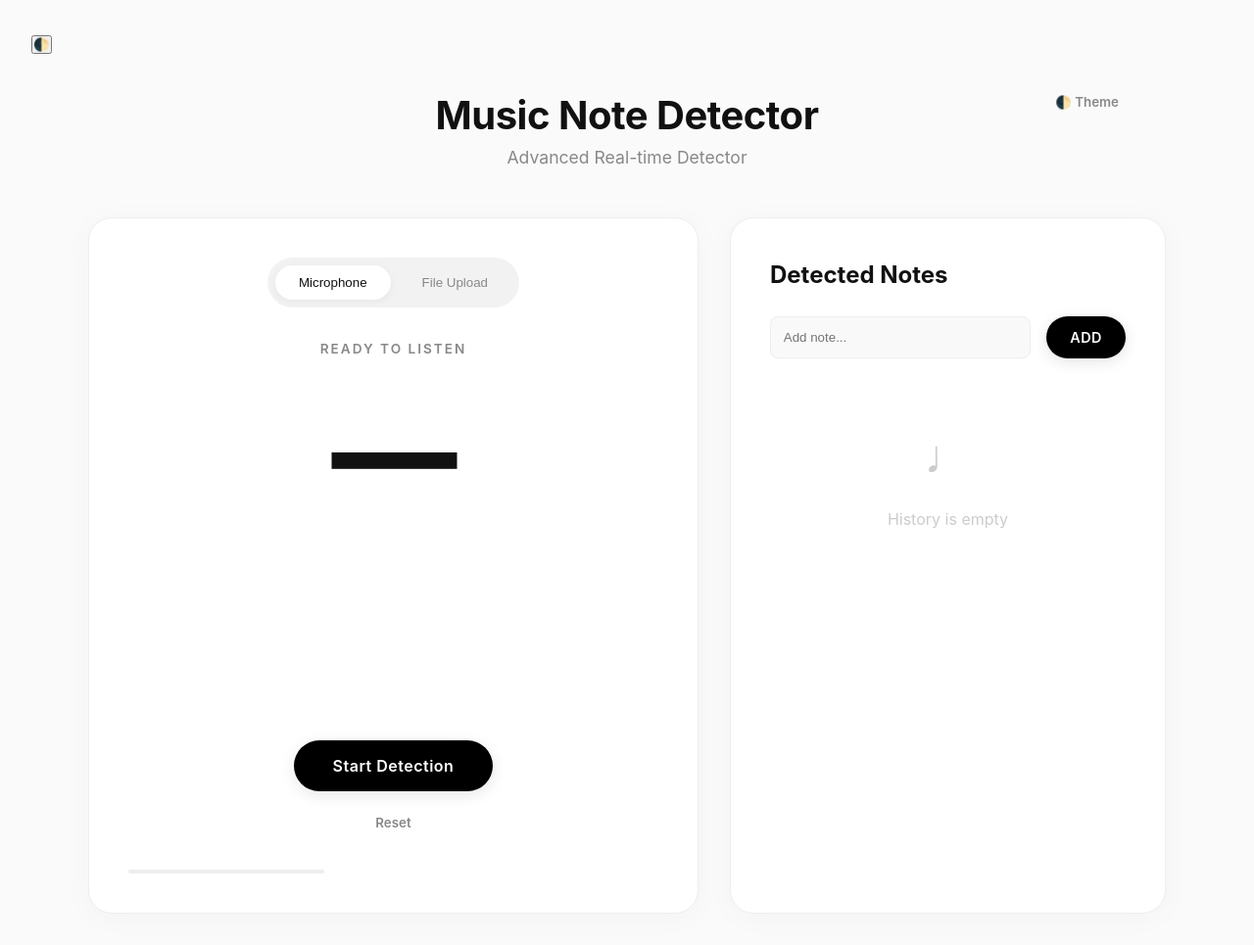
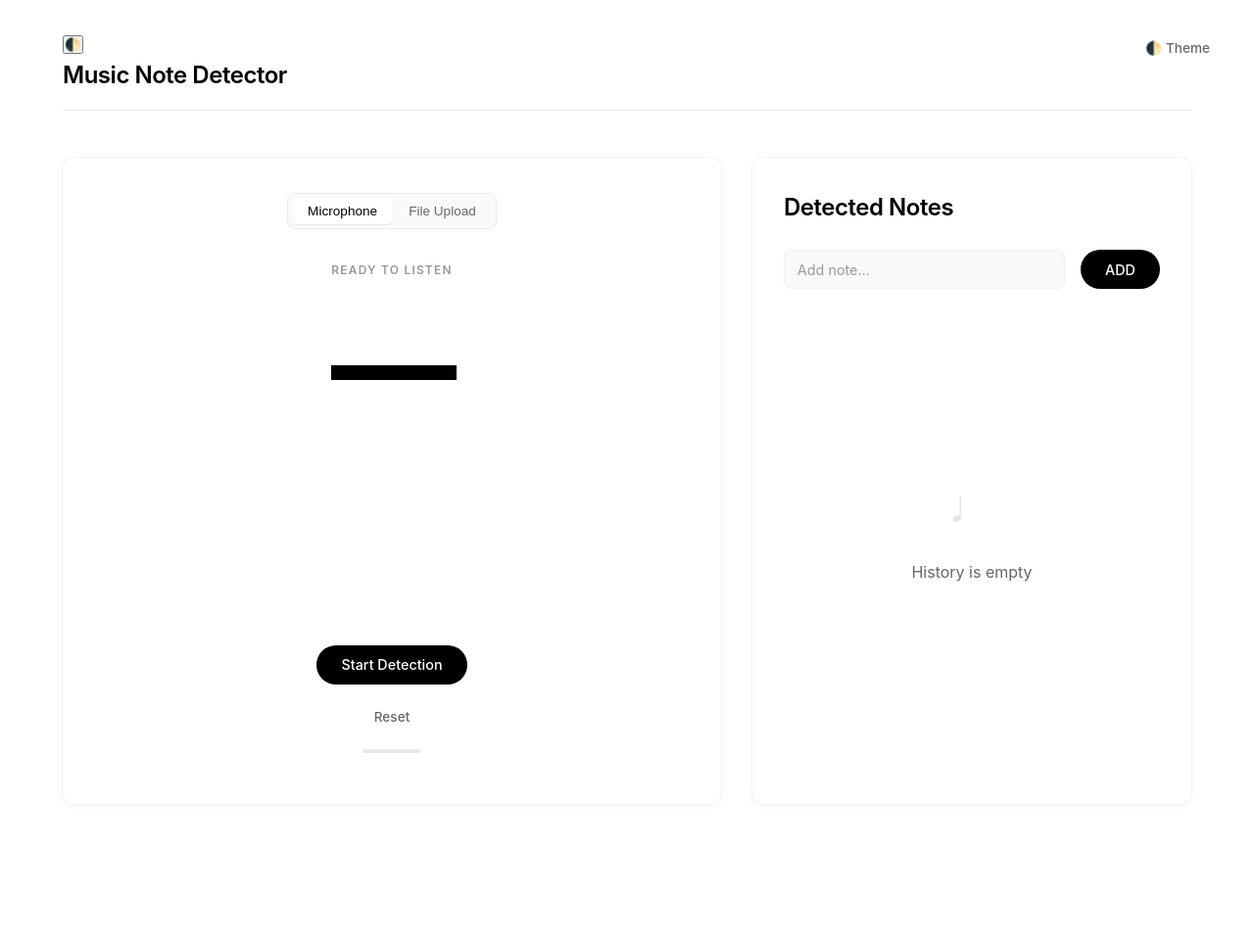
Before and after one commit to the-greatest-veigar-ever/Music-Note-Detector-Flask, a Flask app: page / in a window 1280 px wide. Shown: the whole page at 98% size. After the commit the page ends 822 px from the top, so only its background shows below. Run offline with Flask 3, Linux system fonts and the light colour scheme; some libraries are stand-ins or nearby versions.

Commit message:
UI Polish: Premium Minimalism
- Updated typography to Inter with proper weights/tracking
- Refined CSS variables for better contrast and subtle aesthetics
- Polished components (Buttons, Cards, Inputs) to match Premium style
- Improved Dark Mode palette

```diff
--- a/static/css/style.css
+++ b/static/css/style.css
@@ -1,240 +1,351 @@
 /*
-   FOKUS THEME - LIGHT & DARK
+   PREMIUM MINIMALIST THEME
+   Aesthetic: Vercel/Apple-inspired (Inter, Subtle Borders, Refined Shadows)
 */
 
 :root {
-    /* DEFAULT (LIGHT) */
-    --bg-body: #fafafa;
+    /* --- LIGHT THEME (Default) --- */
+    --bg-body: #ffffff;
+    /* Pure white body */
     --bg-card: #ffffff;
+    /* White cards */
+    --bg-subtle: #fafafa;
+    /* Very subtle grey for backgrounds */
 
-    --text-main: #111111;
-    --text-muted: #888888;
+    --text-main: #000000;
+    /* Pure black */
+    --text-secondary: #666666;
+    /* Neutral grey */
+    --text-tertiary: #999999;
+    /* Lighter grey */
 
     --accent-primary: #000000;
+    /* Black actions */
     --accent-hover: #333333;
+    /* Dark grey hover */
+    --accent-fg: #ffffff;
+    /* White text on black buttons */
 
-    --border-light: #eeeeee;
-    --shadow-soft: 0 4px 30px rgba(0, 0, 0, 0.03);
+    --border-color: #eaeaea;
+    /* Very subtle border */
+    --border-hover: #000000;
+    /* Border darkening on hover */
 
-    --font-stack: 'Inter', -apple-system, sans-serif;
+    --focus-ring: 0 0 0 2px rgba(0, 0, 0, 0.1);
+
+    /* Refined Shadows */
+    --shadow-card: 0 0 0 1px rgba(0, 0, 0, 0.04), 0 2px 8px rgba(0, 0, 0, 0.04);
+    --shadow-hover: 0 0 0 1px rgba(0, 0, 0, 0.06), 0 4px 12px rgba(0, 0, 0, 0.08);
+
+    /* Typography */
+    --font-sans: 'Inter', -apple-system, BlinkMacSystemFont, "Segoe UI", Roboto, sans-serif;
+    --font-mono: 'SF Mono', 'Monaco', 'Inconsolata', 'Fira Mono', monospace;
 }
 
 [data-theme="dark"] {
-    /* DARK MODE OVERRIDES */
-    --bg-body: #111111;
-    --bg-card: #1a1a1a;
+    /* --- DARK THEME overrides --- */
+    --bg-body: #0a0a0a;
+    /* Almost black */
+    --bg-card: #000000;
+    /* Pure black cards */
+    --bg-subtle: #111111;
 
-    --text-main: #ffffff;
-    --text-muted: #a0a0a0;
+    --text-main: #ededed;
+    /* Off-white */
+    --text-secondary: #a1a1a1;
+    --text-tertiary: #555555;
 
-    --accent-primary: #ffffff;
-    --accent-hover: #cccccc;
-    /* Invert pill text for contrast */
+    --accent-primary: #ededed;
+    /* White actions */
+    --accent-hover: #ffffff;
+    --accent-fg: #000000;
+    /* Black text on white buttons */
 
-    --border-light: #333333;
-    --shadow-soft: 0 4px 30px rgba(0, 0, 0, 0.5);
+    --border-color: #333333;
+    --border-hover: #ededed;
+
+    --focus-ring: 0 0 0 2px rgba(255, 255, 255, 0.15);
+
+    --shadow-card: 0 0 0 1px #333333;
+    --shadow-hover: 0 0 0 1px #555555;
 }
 
-/* For buttons in dark mode, we need black text on white pill */
-[data-theme="dark"] .btn-pill {
-    color: #000000;
-}
-
-[data-theme="dark"] .tab-btn.active {
-    background: #333333;
-    color: white;
-}
-
-/* Reset & Base */
+/* Base Reset */
 * {
     box-sizing: border-box;
     margin: 0;
     padding: 0;
+    -webkit-font-smoothing: antialiased;
+    -moz-osx-font-smoothing: grayscale;
 }
 
 body {
-    font-family: var(--font-stack);
+    font-family: var(--font-sans);
     background-color: var(--bg-body);
     color: var(--text-main);
-    line-height: 1.5;
+    line-height: 1.6;
     min-height: 100vh;
     display: flex;
     flex-direction: column;
-    padding: 2rem;
-    transition: background-color 0.3s, color 0.3s;
+    padding: 2rem 4rem;
+    /* More horizontal padding */
+    transition: background-color 0.3s ease, color 0.3s ease;
 }
 
-/* Typography */
+/* Typography Polish */
 h1,
 h2,
-h3 {
-    font-weight: 700;
+h3,
+h4,
+h5,
+h6 {
+    font-weight: 600;
+    /* Lighter headings */
+    letter-spacing: -0.02em;
+    /* Tight tracking */
     color: var(--text-main);
 }
 
-/* Layout Grid */
+p {
+    color: var(--text-secondary);
+    font-size: 1rem;
+}
+
+/* --- LAYOUT --- */
 .app-container {
-    max-width: 1100px;
+    max-width: 1200px;
+    /* Wider container */
     margin: 0 auto;
     width: 100%;
 }
 
 .header {
-    text-align: center;
+    display: flex;
+    justify-content: space-between;
+    align-items: center;
     margin-bottom: 3rem;
-    padding-top: 2rem;
+    padding-bottom: 1rem;
+    border-bottom: 1px solid var(--border-color);
+}
+
+.header h1 {
+    font-size: 1.5rem;
+    /* Smaller, subtler brand */
+    font-weight: 600;
+}
+
+.header p {
+    display: none;
+    /* Hide subtitle for minimalism */
+}
+
+/* Main Grid */
+.main-grid {
+    display: grid;
+    grid-template-columns: 1.2fr 0.8fr;
+    /* Balanced split */
+    gap: 2rem;
+    height: calc(100vh - 140px);
+    /* Fill screen minus header */
+    min-height: 600px;
+}
+
+/* --- CARDS --- */
+.card {
+    background: var(--bg-card);
+    border-radius: 12px;
+    /* Tighter radius */
+    padding: 2rem;
+    box-shadow: var(--shadow-card);
+    transition: all 0.2s ease;
+    display: flex;
+    flex-direction: column;
     position: relative;
 }
 
-.header h1 {
-    font-size: 2.5rem;
-    letter-spacing: -0.5px;
-}
+/* Hover effect on cards? No, distracting. Keep static. */
 
-.header p {
-    color: var(--text-muted);
-    font-size: 1.1rem;
-}
-
-/* Split Layout */
-.main-grid {
-    display: grid;
-    grid-template-columns: 1.4fr 1fr;
-    /* 60/40 Split */
-    gap: 2rem;
-    align-items: start;
-}
-
-/* Cards */
-.card {
-    background: var(--bg-card);
-    border-radius: 24px;
-    padding: 2.5rem;
-    box-shadow: var(--shadow-soft);
-    border: 1px solid var(--border-light);
-    height: 100%;
-    min-height: 500px;
-    display: flex;
-    flex-direction: column;
-    transition: background-color 0.3s, border-color 0.3s;
-}
-
-/* Left Panel Specifics */
 .detector-card {
     align-items: center;
+    justify-content: center;
     text-align: center;
 }
 
-/* Right Panel Specifics */
 .history-card {
-    text-align: left;
+    overflow: hidden;
+    /* For scrolling list */
 }
 
-/* Components */
-.note-display {
-    font-size: 8rem;
-    font-weight: 800;
-    line-height: 1;
-    margin: 2rem 0;
-    font-variant-numeric: tabular-nums;
-    letter-spacing: -2px;
+/* --- COMPONENTS --- */
+
+/* Tabs */
+.tabs {
+    background: var(--bg-subtle);
+    padding: 4px;
+    border-radius: 8px;
+    /* Small radius */
+    display: inline-flex;
+    margin-bottom: 2rem;
+    border: 1px solid var(--border-color);
 }
 
-.status-label {
-    text-transform: uppercase;
+.tab-btn {
+    padding: 6px 16px;
+    border-radius: 6px;
     font-size: 0.85rem;
-    letter-spacing: 2px;
-    font-weight: 600;
-    color: var(--text-muted);
-    margin-bottom: 1rem;
-}
-
-/* Buttons */
-.btn {
+    font-weight: 500;
+    color: var(--text-secondary);
     border: none;
     background: transparent;
     cursor: pointer;
-    font-weight: 600;
-    font-family: inherit;
-    transition: all 0.2s ease;
+    transition: all 0.2s;
 }
 
-.btn-pill {
-    background: var(--accent-primary);
-    color: white;
-    padding: 1rem 2.5rem;
-    border-radius: 100px;
-    font-size: 1rem;
-    letter-spacing: 0.5px;
-    box-shadow: 0 4px 15px rgba(0, 0, 0, 0.1);
-}
-
-.btn-pill:hover {
-    background: var(--accent-hover);
-    transform: translateY(-2px);
-    box-shadow: 0 6px 20px rgba(0, 0, 0, 0.15);
-}
-
-.btn-pill:disabled {
-    background: #cccccc;
-    cursor: not-allowed;
-    transform: none;
-    box-shadow: none;
-}
-
-.btn-ghost {
-    color: var(--text-muted);
-    padding: 0.5rem 1rem;
-}
-
-.btn-ghost:hover {
+.tab-btn:hover {
     color: var(--text-main);
-}
-
-/* Tabs */
-.tabs {
-    display: flex;
-    justify-content: center;
-    gap: 0.5rem;
-    margin-bottom: 2rem;
-    background: rgba(0, 0, 0, 0.05);
-    /* Adaptive tab bg */
-    padding: 0.5rem;
-    border-radius: 100px;
-    display: inline-flex;
-}
-
-.tab-btn {
-    padding: 0.6rem 1.5rem;
-    border-radius: 100px;
-    border: none;
-    background: transparent;
-    color: var(--text-muted);
-    font-weight: 500;
-    cursor: pointer;
-    transition: all 0.2s;
 }
 
 .tab-btn.active {
     background: var(--bg-card);
     color: var(--text-main);
-    box-shadow: 0 2px 8px rgba(0, 0, 0, 0.05);
+    box-shadow: 0 1px 2px rgba(0, 0, 0, 0.08);
 }
 
-/* History List */
+/* Buttons */
+.btn {
+    display: inline-flex;
+    align-items: center;
+    justify-content: center;
+    border: 1px solid transparent;
+    cursor: pointer;
+    font-family: inherit;
+    font-weight: 500;
+    transition: all 0.15s ease;
+    text-decoration: none;
+}
+
+.btn-pill {
+    appearance: none;
+    height: 40px;
+    /* Standard height */
+    padding: 0 24px;
+    border-radius: 999px;
+    /* Pill */
+    background: var(--accent-primary);
+    color: var(--accent-fg);
+    font-size: 0.9rem;
+}
+
+.btn-pill:hover {
+    background: var(--accent-hover);
+    transform: translateY(-1px);
+}
+
+.btn-pill:active {
+    transform: translateY(0);
+}
+
+.btn-pill:disabled {
+    opacity: 0.5;
+    cursor: not-allowed;
+    transform: none;
+}
+
+.btn-ghost {
+    background: transparent;
+    color: var(--text-secondary);
+    font-size: 0.85rem;
+    padding: 8px 12px;
+    border-radius: 6px;
+}
+
+.btn-ghost:hover {
+    background: var(--bg-subtle);
+    color: var(--text-main);
+}
+
+/* Inputs */
+input[type="text"] {
+    background: var(--bg-card);
+    border: 1px solid var(--border-color);
+    border-radius: 6px;
+    padding: 0 12px;
+    height: 40px;
+    font-family: inherit;
+    font-size: 0.9rem;
+    color: var(--text-main);
+    transition: border-color 0.2s;
+}
+
+input[type="text"]:focus {
+    outline: none;
+    border-color: var(--text-secondary);
+    box-shadow: var(--focus-ring);
+}
+
+input[type="text"]::placeholder {
+    color: var(--text-tertiary);
+}
+
+/* --- DETECTOR UI --- */
+.note-display {
+    font-size: 8rem;
+    font-weight: 700;
+    line-height: 1;
+    letter-spacing: -4px;
+    /* Tighter for large text */
+    margin: 1.5rem 0;
+    font-feature-settings: "tnum";
+    /* Tabular numbers if digits */
+}
+
+.status-label {
+    font-size: 0.75rem;
+    text-transform: uppercase;
+    letter-spacing: 0.1em;
+    color: var(--text-tertiary);
+    font-weight: 600;
+    margin-bottom: 0.5rem;
+}
+
+.staff-container {
+    margin: 2rem 0;
+    opacity: 0.8;
+}
+
+/* --- HISTORY UI --- */
+.history-card h2 {
+    font-size: 1.1rem;
+    margin-bottom: 1.5rem;
+    font-weight: 600;
+}
+
 .history-list {
     list-style: none;
-    margin-top: 1.5rem;
-    width: 100%;
+    overflow-y: auto;
+    flex: 1;
+    /* Fill remaining space */
+    padding-right: 4px;
+    /* Space for scrollbar */
+}
+
+/* Custom Scrollbar */
+.history-list::-webkit-scrollbar {
+    width: 6px;
+}
+
+.history-list::-webkit-scrollbar-thumb {
+    background-color: var(--border-color);
+    border-radius: 3px;
 }
 
 .history-item {
     display: flex;
     justify-content: space-between;
     align-items: center;
-    padding: 1rem 0;
-    border-bottom: 1px solid var(--border-light);
-    animation: fadeIn 0.3s ease;
+    padding: 0.75rem 0;
+    border-bottom: 1px solid var(--border-color);
+    font-size: 0.95rem;
 }
 
 .history-item:last-child {
@@ -242,63 +353,66 @@
 }
 
 .history-note {
-    font-weight: 700;
-    font-size: 1.2rem;
+    font-weight: 600;
 }
 
 .history-freq {
-    color: var(--text-muted);
-    font-size: 0.9rem;
-    font-family: monospace;
+    font-family: var(--font-mono);
+    color: var(--text-tertiary);
+    font-size: 0.85rem;
 }
 
-/* Staff Container */
-.staff-container {
-    margin: 1rem 0 3rem 0;
-    width: 100%;
+.empty-state {
     display: flex;
+    flex-direction: column;
+    align-items: center;
     justify-content: center;
+    height: 60%;
+    color: var(--text-tertiary);
 }
 
-.staff-container svg {
-    overflow: visible;
+.empty-state div {
+    font-size: 2rem;
+    margin-bottom: 0.5rem;
+    opacity: 0.5;
+}
+
+/* --- UTILS --- */
+.input-group {
+    display: flex;
+    gap: 8px;
+    margin-bottom: 1.5rem;
 }
 
 .confidence-bar-container {
-    width: 200px;
+    width: 60px;
+    /* Small pill */
     height: 4px;
-    background: var(--border-light);
-    border-radius: 4px;
-    margin-top: 2rem;
+    background: var(--border-color);
+    border-radius: 99px;
+    margin: 1rem auto;
     overflow: hidden;
 }
 
 .confidence-bar-fill {
     height: 100%;
-    background: var(--accent-primary);
+    background: var(--text-main);
     width: 0%;
-    transition: width 0.1s ease;
+    transition: width 0.15s ease-out;
 }
 
-/* Mobile */
-@media (max-width: 800px) {
+/* Responsive */
+@media (max-width: 768px) {
+    body {
+        padding: 1rem;
+    }
+
     .main-grid {
         grid-template-columns: 1fr;
+        height: auto;
     }
 
-    .header h1 {
-        font-size: 2rem;
+    .card {
+        min-height: 400px;
     }
 }
-
-@keyframes fadeIn {
-    from {
-        opacity: 0;
-        transform: translateY(5px);
-    }
-
-    to {
-        opacity: 1;
-        transform: translateY(0);
-    }
-}
```
